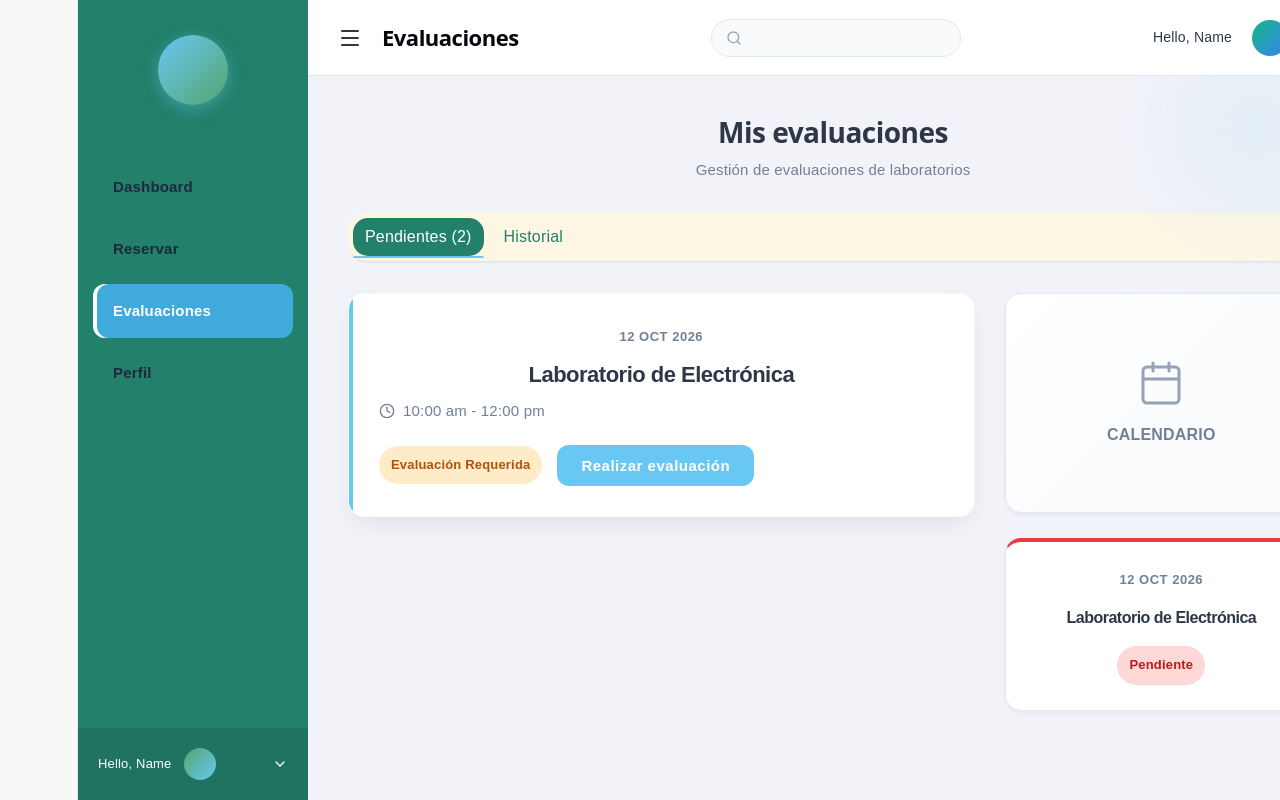
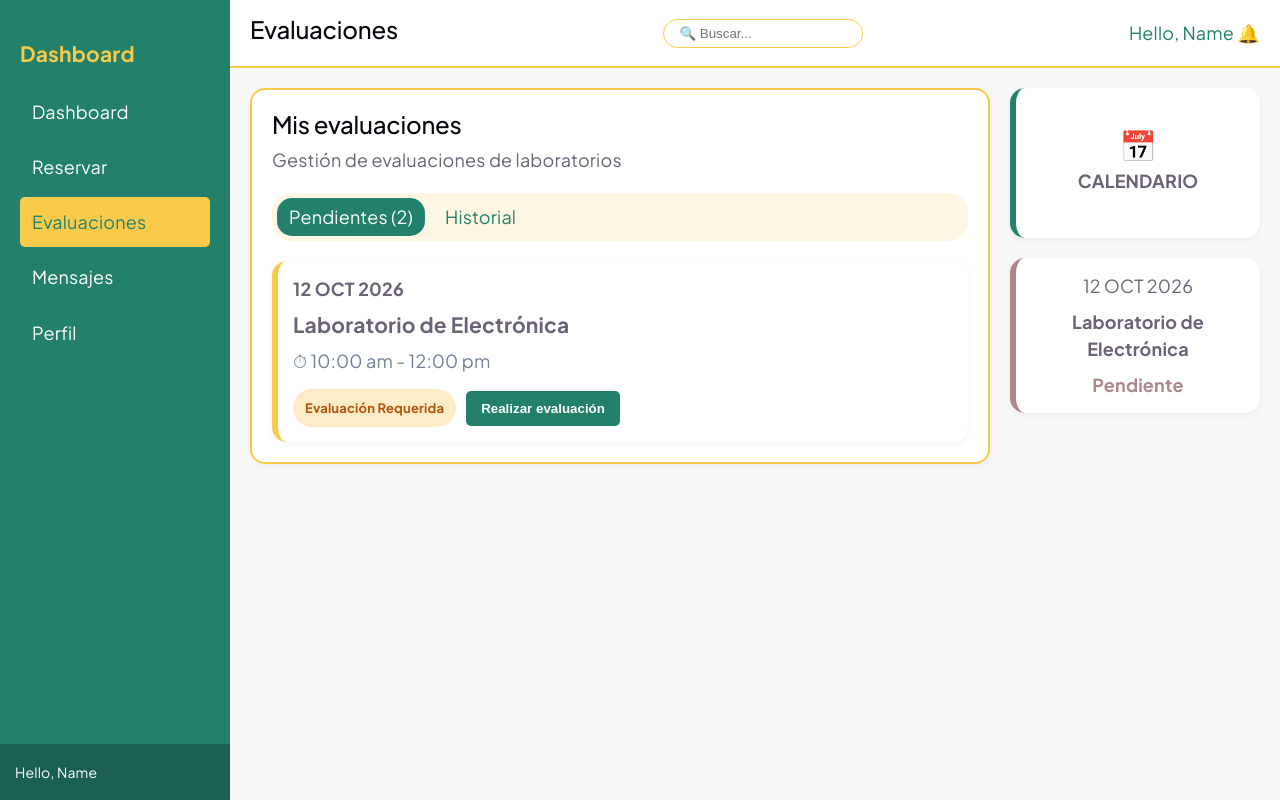
Before and after one commit to CarlosRey3s/Proyecto_USO2026, a React (Vite) app in the folder frontend/: page /evaluaciones in a window 1280 px wide. Built offline with nearby package versions, Linux system fonts and the light colour scheme.

Commit message:
pequeños cambios de mi rama

```diff
--- a/frontend/index.html
+++ b/frontend/index.html
@@ -4,6 +4,9 @@
     <meta charset="UTF-8" />
     <link rel="icon" type="image/svg+xml" href="/favicon.svg" />
     <meta name="viewport" content="width=device-width, initial-scale=1.0" />
+    <link rel="preconnect" href="https://fonts.googleapis.com">
+    <link rel="preconnect" href="https://fonts.gstatic.com" crossorigin>
+    <link href="https://fonts.googleapis.com/css2?family=Plus+Jakarta+Sans:ital,wght@0,200..800;1,200..800&display=swap" rel="stylesheet">
     <title>frontend</title>
   </head>
   <body>
--- a/frontend/src/css/reservas.css
+++ b/frontend/src/css/reservas.css
@@ -4,7 +4,7 @@
 
 body, html {
   margin: 0;
-  font-family: Arial, sans-serif;
+  font-family: 'Plus Jakarta Sans', Arial, sans-serif;
   background: #F7F9F9;
 }
 
--- a/frontend/src/css/vistaEstudiante.css
+++ b/frontend/src/css/vistaEstudiante.css
@@ -4,7 +4,7 @@
 
 body, html {
   margin: 0;
-  font-family: Arial, sans-serif;
+  font-family: 'Plus Jakarta Sans', Arial, sans-serif;
   background: #F7F9F9;
   width: 100%;
   overflow-x: hidden;
--- a/frontend/src/index.css
+++ b/frontend/src/index.css
@@ -11,8 +11,8 @@
   --shadow:
     rgba(0, 0, 0, 0.1) 0 10px 15px -3px, rgba(0, 0, 0, 0.05) 0 4px 6px -2px;
 
-  --sans: system-ui, 'Segoe UI', Roboto, sans-serif;
-  --heading: system-ui, 'Segoe UI', Roboto, sans-serif;
+  --sans: 'Plus Jakarta Sans', system-ui, 'Segoe UI', Roboto, sans-serif;
+  --heading: 'Plus Jakarta Sans', system-ui, 'Segoe UI', Roboto, sans-serif;
   --mono: ui-monospace, Consolas, monospace;
 
   font: 18px/145% var(--sans);
@@ -51,11 +51,9 @@
 }
 
 #root {
-  width: 1126px;
-  max-width: 100%;
-  margin: 0 auto;
-  text-align: center;
-  border-inline: 1px solid var(--border);
+  width: 100%;
+  margin: 0;
+  text-align: left;
   min-height: 100svh;
   display: flex;
   flex-direction: column;
--- a/frontend/src/vistas/EvaluacionesEstudiante.tsx
+++ b/frontend/src/vistas/EvaluacionesEstudiante.tsx
@@ -1,58 +1,101 @@
-import React from 'react';
-import { Sidebar } from '../componets/Sidebar';
-import { Header } from '../componets/Header';
-import '../css/evaluaciones.css';
+import React from "react";
+import { useNavigate } from "react-router-dom";
+import "../css/vistaEstudiante.css";
 
 export const EvaluacionesEstudiante: React.FC = () => {
+  const navigate = useNavigate();
+
   return (
-    <div className="app-container">
-      <Sidebar />
-      <div className="main-wrapper">
-        <Header />
+    <div className="container">
+      {/* SIDEBAR */}
+      <div className="sidebar">
+        <div className="menu">
+          <h3>Dashboard</h3>
 
-        <main className="content-area">
-          <header className="content-header">
-            <h2 className="content-title">Mis evaluaciones</h2>
-            <p className="content-subtitle">Gestión de evaluaciones de laboratorios</p>
-          </header>
+          <ul>
+            <li onClick={() => navigate("/")}>
+              Dashboard
+            </li>
+
+            <li onClick={() => navigate("/reservas")}>
+              Reservar
+            </li>
+
+            <li className="active" onClick={() => navigate("/evaluaciones")}>
+              Evaluaciones
+            </li>
+
+            <li>Mensajes</li>
+            <li>Perfil</li>
+          </ul>
+        </div>
+
+        <div className="sidebar-bottom">
+          Hello, Name
+        </div>
+      </div>
+
+      {/* CONTENT */}
+      <div className="content">
+        {/* NAVBAR */}
+        <div className="navbar">
+          <h2>Evaluaciones</h2>
+
+          <input className="search-box" placeholder="🔍 Buscar..." />
+
+          <div>Hello, Name 🔔</div>
+        </div>
+
+        {/* MAIN */}
+        <div className="main">
+          {/* IZQUIERDA */}
+          <div className="schedule">
+            <h2>Mis evaluaciones</h2>
+            <p style={{ marginBottom: "20px" }}>Gestión de evaluaciones de laboratorios</p>
 
             <div className="tabs">
               <div className="tab active">Pendientes (2)</div>
               <div className="tab">Historial</div>
             </div>
 
-          <div className="dashboard-grid">
-            <div className="main-column">
-              <div className="evaluation-card">
-                <p className="card-title">12 OCT 2026</p>
-                <h3 className="card-subject">Laboratorio de Electrónica</h3>
-                <p className="card-time">
-                  <svg xmlns="http://www.w3.org/2000/svg" width="16" height="16" viewBox="0 0 24 24" fill="none" stroke="currentColor" strokeWidth="2" strokeLinecap="round" strokeLinejoin="round"><circle cx="12" cy="12" r="10"/><polyline points="12 6 12 12 16 14"/></svg>
-                  10:00 am - 12:00 pm
-                </p>
-                <div className="card-actions">
-                  <div className="status-badge orange">Evaluación Requerida</div>
-                  <button className="btn-primary">Realizar evaluación</button>
+            <div className="card" style={{ marginTop: "20px", borderLeft: "6px solid #FACB4B" }}>
+              <p><b>12 OCT 2026</b></p>
+              <h3 style={{ margin: "10px 0" }}>Laboratorio de Electrónica</h3>
+              <p style={{ color: "#718096", marginBottom: "15px" }}>⏱ 10:00 am - 12:00 pm</p>
+
+              <div style={{ display: "flex", gap: "10px", alignItems: "center" }}>
+                <span style={{
+                  background: "#feebc8", color: "#b45309",
+                  padding: "6px 12px", borderRadius: "20px", fontSize: "13px", fontWeight: "bold"
+                }}>
+                  Evaluación Requerida
+                </span>
+                <button style={{
+                  background: "#22806B", color: "white",
+                  padding: "10px 15px", border: "none", borderRadius: "5px", cursor: "pointer",
+                  fontWeight: "bold"
+                }}>
+                  Realizar evaluación
+                </button>
               </div>
             </div>
           </div>
 
-            <div className="side-column">
-              <div className="widget-calendar">
-                <svg xmlns="http://www.w3.org/2000/svg" width="48" height="48" viewBox="0 0 24 24" fill="none" stroke="currentColor" strokeWidth="1.5" strokeLinecap="round" strokeLinejoin="round" style={{color: '#94a3b8', marginBottom: '15px'}}><rect x="3" y="4" width="18" height="18" rx="2" ry="2"/><line x1="16" y1="2" x2="16" y2="6"/><line x1="8" y1="2" x2="8" y2="6"/><line x1="3" y1="10" x2="21" y2="10"/></svg>
-                CALENDARIO
+          {/* DERECHA */}
+          <div className="right-panel">
+            <div className="card" style={{ display: "flex", flexDirection: "column", alignItems: "center", justifyContent: "center", height: "150px" }}>
+              <span style={{ fontSize: "30px", marginBottom: "10px" }}>📅</span>
+              <b>CALENDARIO</b>
             </div>
 
-              <div className="widget-pending">
-                <p className="card-title" style={{ textAlign: "center" }}>12 OCT 2026</p>
-                <h3 className="card-subject" style={{ textAlign: "center", fontSize: "16px" }}>Laboratorio de Electrónica</h3>
-                <div style={{ textAlign: "center", marginTop: "15px" }}>
-                  <span className="status-badge red">Pendiente</span>
+            <div className="card" style={{ borderLeft: "6px solid #AD868A" }}>
+              <p style={{ textAlign: "center" }}>12 OCT 2026</p>
+              <h4 style={{ textAlign: "center", margin: "10px 0" }}>Laboratorio de Electrónica</h4>
+              <p style={{ textAlign: "center", color: "#AD868A", fontWeight: "bold" }}>Pendiente</p>
             </div>
           </div>
+
         </div>
-          </div>
-        </main>
       </div>
     </div>
   );
```
Lines whose indentation alone changed are shown as unchanged.
